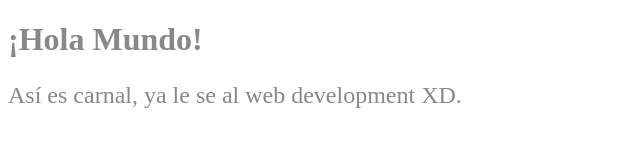
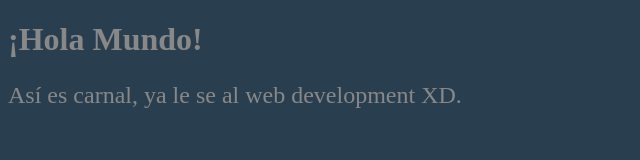
Before and after one commit to emilianolel/emilianolel.github.io, a plain HTML site: page index.html in a window 1280 px wide. Shown: the whole page, without its empty margins (0-640 px from the left). Drawn offline with Linux system fonts and the light colour scheme.

Commit message:
nuevo background color para body

```diff
--- a/main.css
+++ b/main.css
@@ -4,4 +4,5 @@ p {
 
 body {
 	color: #888;
+	background: #293f50
 }
```
